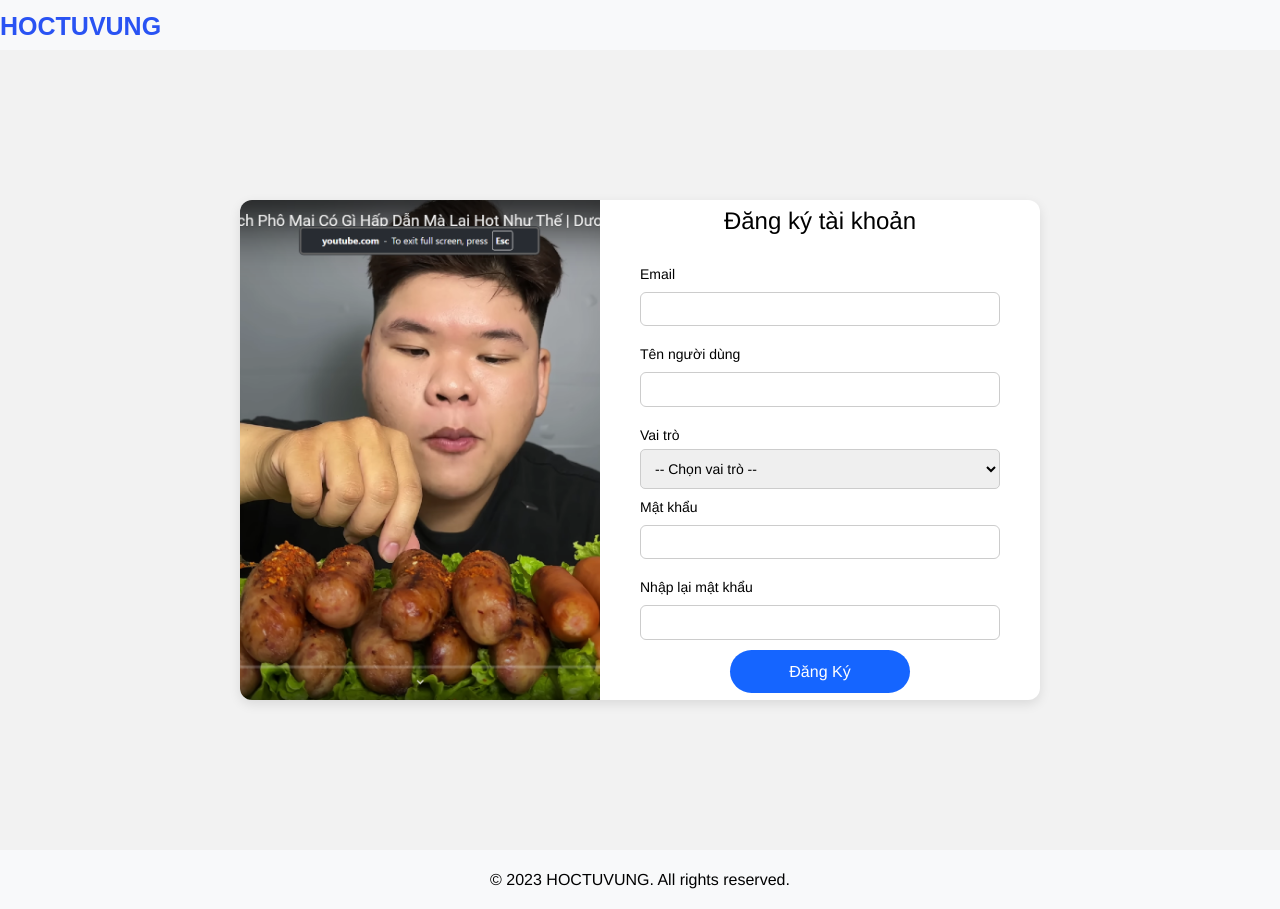
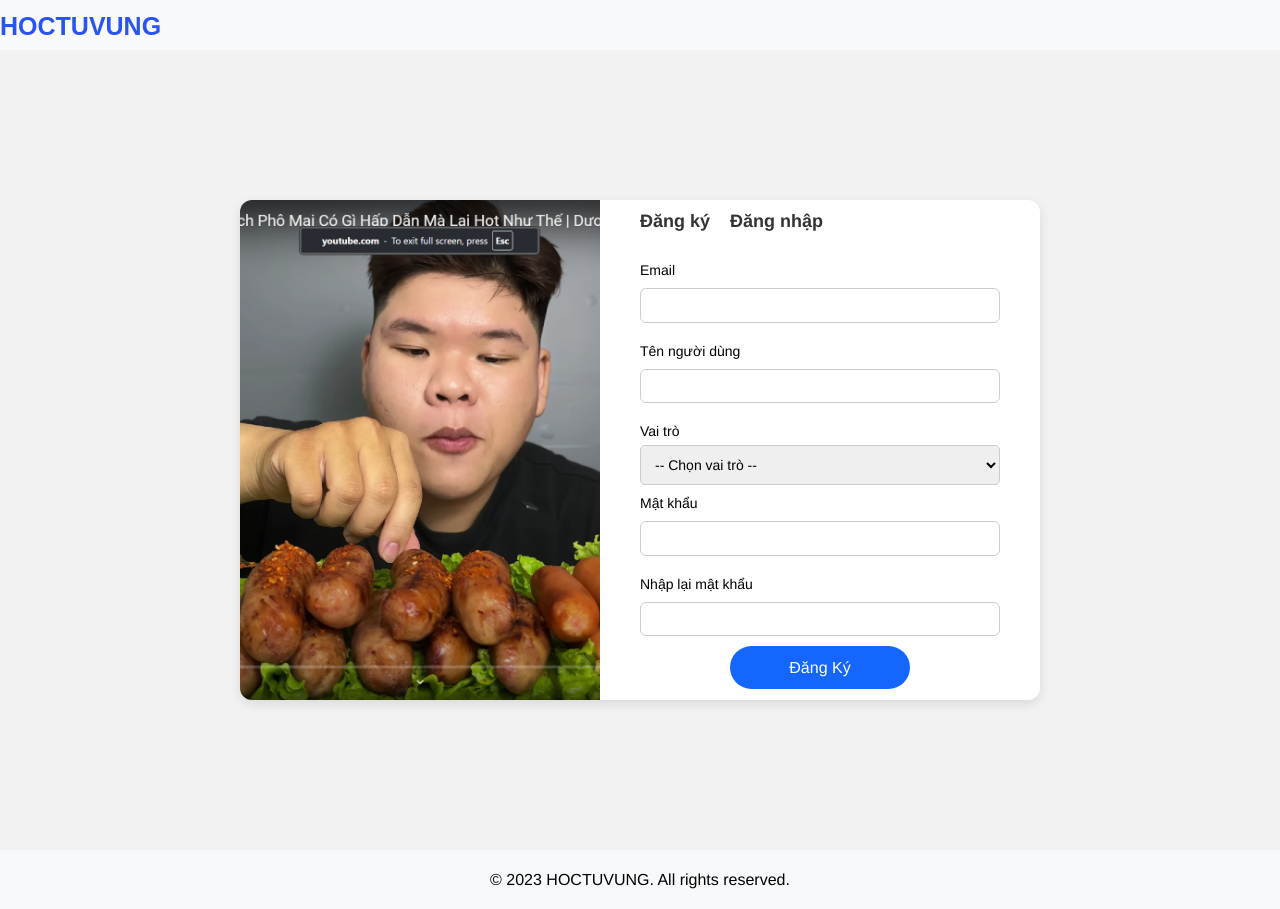
Before and after one commit to lyhoangducuy/HOCTUVUNG, a React (Vite) app in the folder hoctuvung-frontend/: page /dang-ky in a window 1280 px wide. Built offline with nearby package versions, Linux system fonts and the light colour scheme.

Commit message:
haon thien dang ky/dang nhap v2.0

```diff
--- a/hoctuvung-frontend/src/pages/DangKy/DangKy.jsx
+++ b/hoctuvung-frontend/src/pages/DangKy/DangKy.jsx
@@ -64,7 +64,14 @@ function DangKy() {
           <img src="/src/image/formimg.png" alt="imgloginform" />
         </div>
         <div className="login-right">
-          <h2>Đăng ký tài khoản</h2>
+          <div className="login-tabs">
+            <span onClick={() => navigate("/dang-ky")} style={{ cursor: "pointer" }}>
+              Đăng ký
+            </span>
+            <span onClick={() => navigate("/dang-nhap")} style={{ cursor: "pointer" }}>
+              Đăng nhập
+            </span>
+          </div>
           <form onSubmit={handleSubmit(onSubmit)} className="login-form">
             {/* Email */}
             <label>Email</label>
--- a/hoctuvung-frontend/src/pages/DangNhap/DangNhap.jsx
+++ b/hoctuvung-frontend/src/pages/DangNhap/DangNhap.jsx
@@ -47,8 +47,12 @@ function DangNhap() {
         </div>
         <div className="login-right">
           <div className="login-tabs">
-            <span>Sign Up</span>
-            <span className="active">Login</span>
+            <span onClick={() => navigate("/dang-ky")} style={{ cursor: "pointer" }}>
+              Đăng ký
+            </span>
+            <span onClick={() => navigate("/dang-nhap")} style={{ cursor: "pointer" }}>
+              Đăng nhập
+            </span>
           </div>
 
           <button className="login-btn social google">
```
